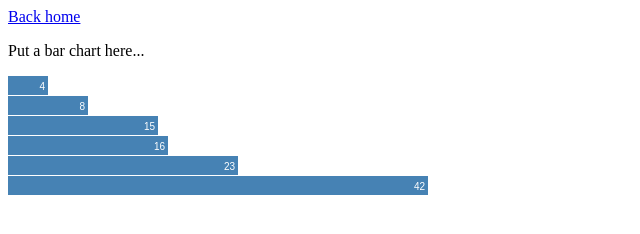
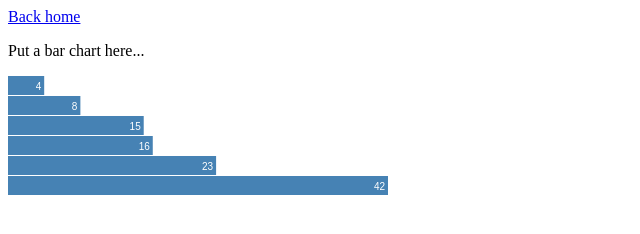
Before and after one commit to spainisnotequal/d3.js-examples, a website: page public/bar-chart.html in a window 1280 px wide. Shown: the whole page, without its empty margins (0-640 px from the left). Drawn offline with nearby package versions, Linux system fonts and the light colour scheme.

Commit message:
Load data from a CSV file

```diff
--- a/public/bar-chart.html
+++ b/public/bar-chart.html
@@ -10,26 +10,34 @@
   <body>
     <a href="/">Back home</a>
     <p>Put a bar chart here...</p>
-    <div id='layout'>
-      <div id='container'>
-        <svg />
-      </div>
-    </div>
+    <div id='chart-div'></div>
   </body>
   <script>
-    const data = [4, 8, 15, 16, 23, 42];
 
-    const width = 420;
+    // set the dimensions and margins of the graph
+    const margin = { top: 30, right: 30, bottom: 30, left: 50 };
+    const  width = 460 - margin.left - margin.right;
+    const  height = 400 - margin.top - margin.bottom;
 
+    // get the data
+    d3.csv("./data/numbers.csv", d3.autoType).then((data) => {
+      // extract the values from the data (data is an arrary of { name, value } objects)
+      const values = data.map((d) => d.value);
+
+      // define the x axis
       const x = d3.scaleLinear()
-          .domain([0, d3.max(data)])
+            .domain([0, d3.max(values)])
             .range([0, width]);
 
+      // define the y axis
       const y = d3.scaleBand()
-          .domain(d3.range(data.length))
-          .range([0, 20 * data.length]);
+            .domain(d3.range(values.length))
+            .range([0, 20 * values.length]);
 
-    const svg = d3.select('svg')
+      // append the svg object to the body of the page
+      const svg = d3
+            .select("#chart-div")
+            .append("svg")
             .attr("width", width)
             .attr("height", y.range()[1])
             .attr("font-family", "sans-serif")
@@ -37,7 +45,7 @@
             .attr("text-anchor", "end");
 
       const bar = svg.selectAll("g")
-    .data(data)
+            .data(values)
             .join("g")
             .attr("transform", (d, i) => `translate(0,${y(i)})`);
 
@@ -52,5 +60,7 @@
         .attr("y", y.bandwidth() / 2)
         .attr("dy", "0.35em")
         .text(d => d);
+    })
+
   </script>
 </html>
```
Lines whose indentation alone changed are shown as unchanged.
